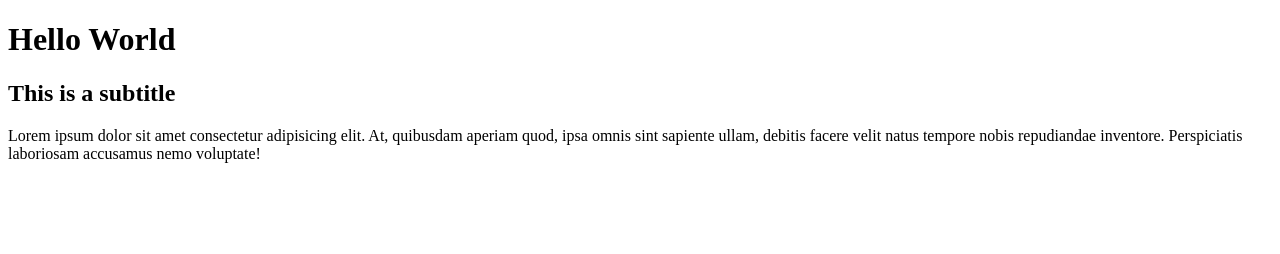
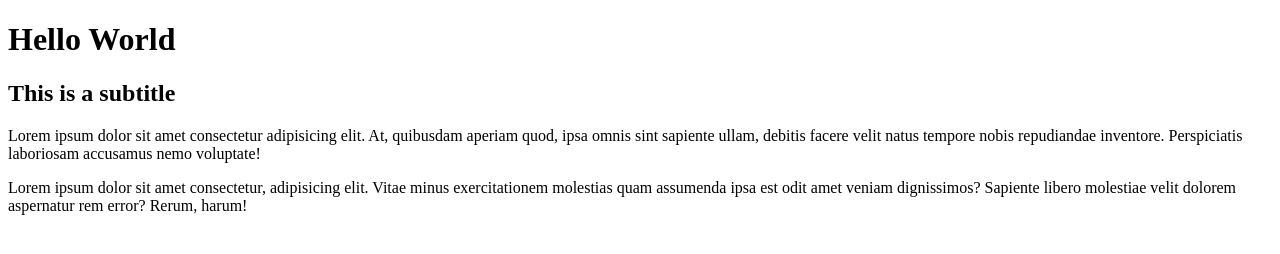
Before and after one commit to illydali/tgc16_firstrepo, a plain HTML site: page index.html in a window 1280 px wide. Drawn offline with Linux system fonts and the light colour scheme.

```diff
--- a/index.html
+++ b/index.html
@@ -10,5 +10,7 @@
     <h1>Hello World</h1>
     <h2>This is a subtitle</h2>
     <p>Lorem ipsum dolor sit amet consectetur adipisicing elit. At, quibusdam aperiam quod, ipsa omnis sint sapiente ullam, debitis facere velit natus tempore nobis repudiandae inventore. Perspiciatis laboriosam accusamus nemo voluptate!</p>
+    <p>Lorem ipsum dolor sit amet consectetur, adipisicing elit. Vitae minus exercitationem molestias quam assumenda ipsa est odit amet veniam dignissimos? Sapiente libero molestiae velit dolorem aspernatur rem error? Rerum, harum!</p>
+
 </body>
 </html>
```
Also changed, not shown: 1 other file.
